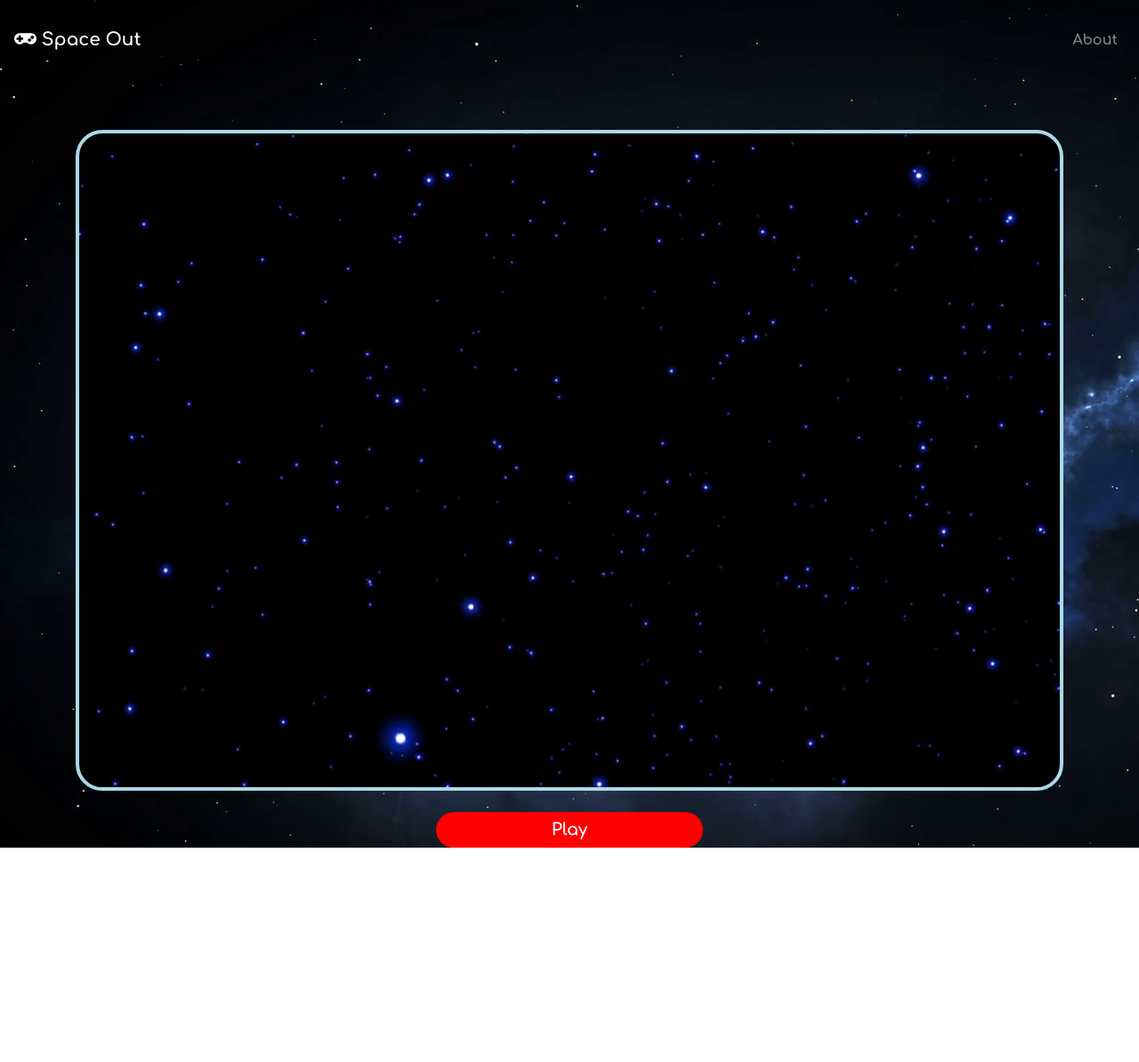
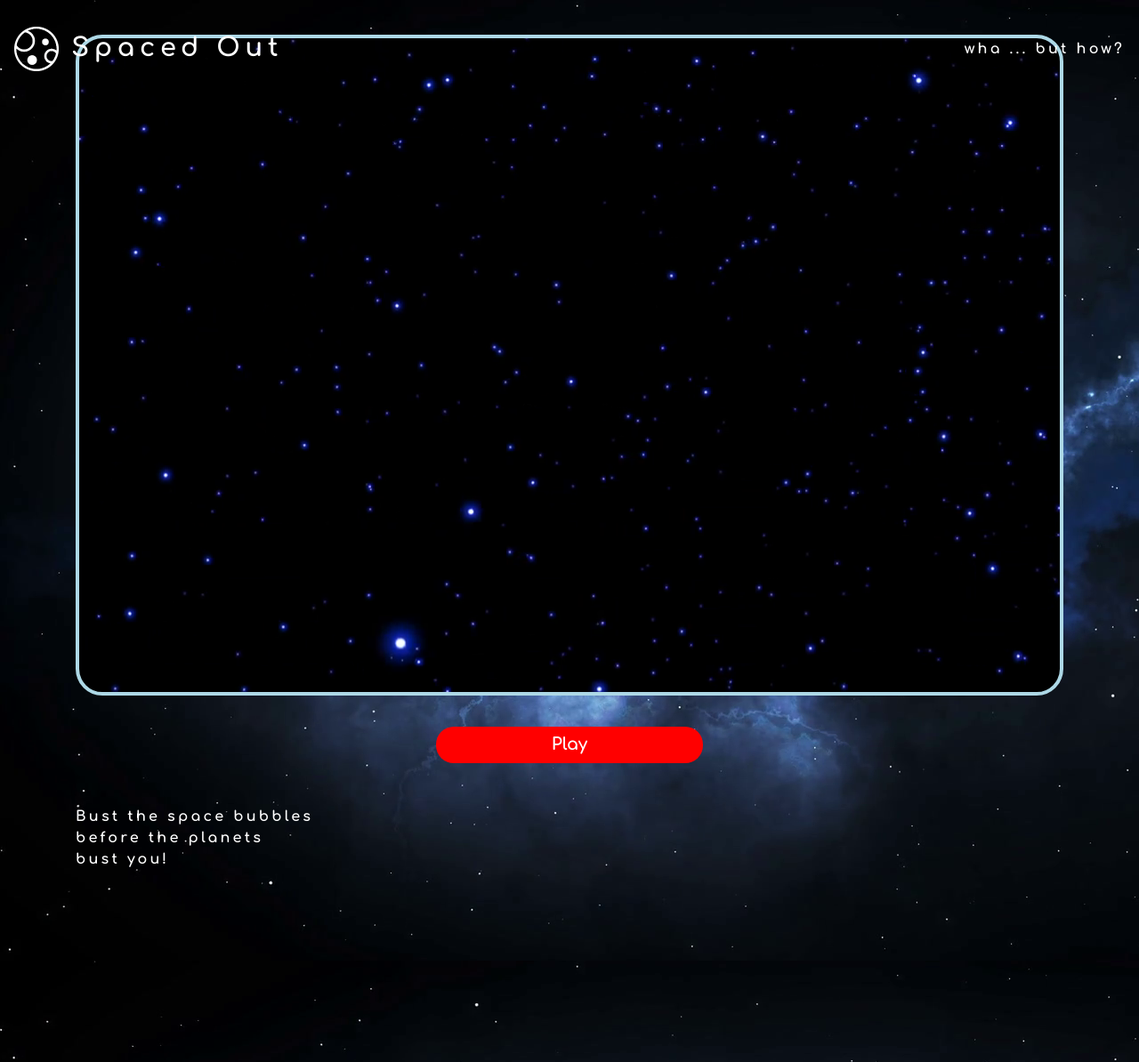
Before and after one commit to L-Wilson/spaced-out-game, a plain HTML site: page index.html in a window 1280 px wide. Shown: the whole page at 89% size. Before the commit the page ends 953 px from the top, so only its background shows below. Drawn offline with nearby package versions, Linux system fonts and the light colour scheme.

Commit message:
Broken but prettier

```diff
--- a/index.html
+++ b/index.html
@@ -24,19 +24,9 @@
 <body>
   <nav class="navbar navbar-expand-sm navbar-dark">
     <a class="navbar-brand" href="home">
-      <i class="fas fa-gamepad"></i> Space Out
+      <img src="imgs/logo.png" width="50px" height="50px" alt=""></i> Spaced Out
     </a>
-    <button class="navbar-toggler" type="button" data-toggle="collapse" data-target="#navbarSupportedContent"
-      aria-controls="navbarSupportedContent" aria-expanded="false" aria-label="Toggle navigation">
-      <span class="navbar-toggler-icon"></span>
-    </button>
-
-    <div class="collapse navbar-collapse" id="navbarSupportedContent">
-      <ul class="navbar-nav ml-auto">
-        <a class="nav-link" href="about">About</a>
-        </li>
-      </ul>
-    </div>
+    <span class="wha"><a href="#how-to">wha ... but how?</a></span>
   </nav>
 
   <div class="container mt-3">
@@ -46,20 +36,19 @@
       <a href="high-scores" class="btn btn-lg btn-block btn-danger">High Scores</a>
       <a href="about" class="btn btn-lg btn-block btn-danger">About</a> -->
     </section>
-    <section id="game-on" data-page="play">
+    <section id="game-on">
       <!-- <h1>Play</h1> -->
       <canvas width="1200" height="800"></canvas>
-      <button id="play" class="btn btn-danger mt-4">Play</button>
+      <button id="play" class="btn btn-danger">Play</button>
+    </section>
+    <section id="how-to">
+      <p>Bust the space bubbles <br>before the planets <br>bust you!</p>
     </section>
 
-    <!-- <section data-page="high-scores">
-      <h1>High scores</h1>
-    </section>
+    <footer>
 
-    <section data-page="about">
-      <h1>About</h1>
-    </section>
-  </div> -->
+    </footer>
+  </div>
 
   <!-- Optional JavaScript -->
   <!-- jQuery first, then Popper.js, then Bootstrap JS -->
--- a/js/Game.js
+++ b/js/Game.js
@@ -15,8 +15,8 @@ class Game {
     this.enemy = new Enemy(this.ctx, 100, 600, 200, 200, 4, 4, "chartreuse", "../imgs/green-planet.png", 100);
     this.enemy2 = new Enemy(this.ctx, 10, 200, 90, 90, 5, 6, "pink", "../imgs/pink-planet.png", 30);
     this.enemy3 = new Enemy(this.ctx, 500, 300, 120, 120, 3, 3, "red", "../imgs/red-planet.png", 30);
-    this.enemy4 = new Enemy(this.ctx, 0, 60, 70, 3, 3, "violet");
-    this.enemy5 = new Enemy(this.ctx, 300, 10, 70, 5, 5, "maroon");
+    this.enemy4 = new Enemy(this.ctx, 0, 60, 110, 110, 3, 3, "violet", "../imgs/violet-planet.png", 30);
+    this.enemy5 = new Enemy(this.ctx, 300, 130, 130, 5, 5, "blue", "../imgs/blue-planet.png", 30);
     this.enemy6 = new Enemy(this.ctx, 250, 0, 100, 4, 5, "blue");
   }
 
--- a/style.css
+++ b/style.css
@@ -18,6 +18,7 @@
   align-items: center;
   justify-content: center;
   flex-direction: column;
+  height: 100vh;
 }
 
 canvas {
@@ -26,7 +27,7 @@ canvas {
   max-width: 100%;
   display: block;
   margin: 0 auto;
-  margin-top: 40px
+  margin-top: -15px;
 }
 
 #play {
@@ -37,10 +38,42 @@ canvas {
   border-radius: 20px;
   font-size: 1.2em;
   font-weight: 700;
+  margin-bottom: 100px;
+  margin-top: 35px;
 }
 
 .navbar {
+  height: 70px;
+  margin-top: 20px;
+  display: flex;
+  justify-content: space-between;
+}
+
+.navbar-brand {
+  font-size: 1.8em;
+  letter-spacing: .2em;
+}
+
+.wha {
+  display: inline-block;
+  text-align: right;
+}
 
 
-  height: 90px;
+.wha a {
+  color: white;
+  font-size: 1em;
+  letter-spacing: .2em;
+  text-decoration: none;
 }
+
+#how-to {
+  color: white;
+  font-size: 1em;
+  letter-spacing: .2em;
+  font-weight: 700;
+}
+
+footer {
+  height: 200px;
+}
```
Also changed, not shown: imgs/blue-planet.png (added), imgs/logo.png (added), imgs/violet-planet.png (added). Lines whose indentation alone changed are shown as unchanged.
